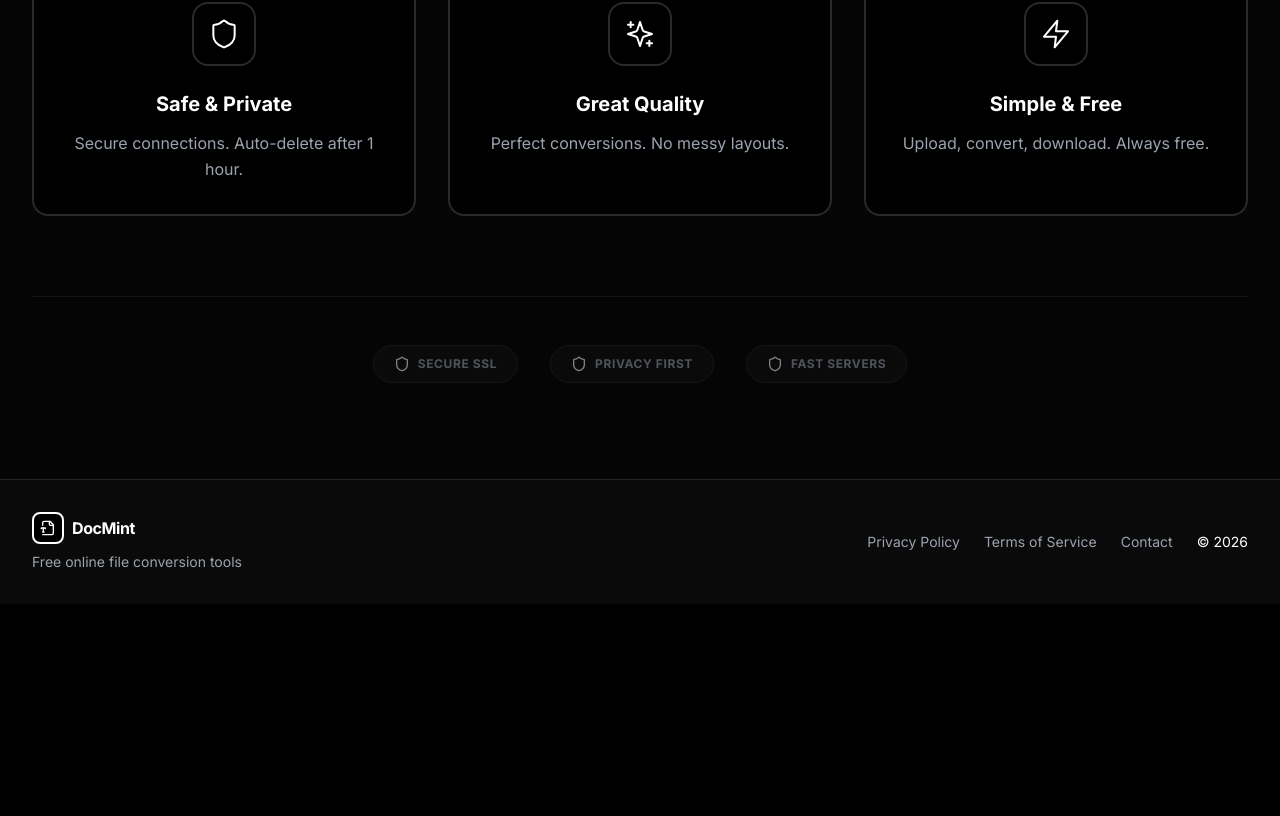
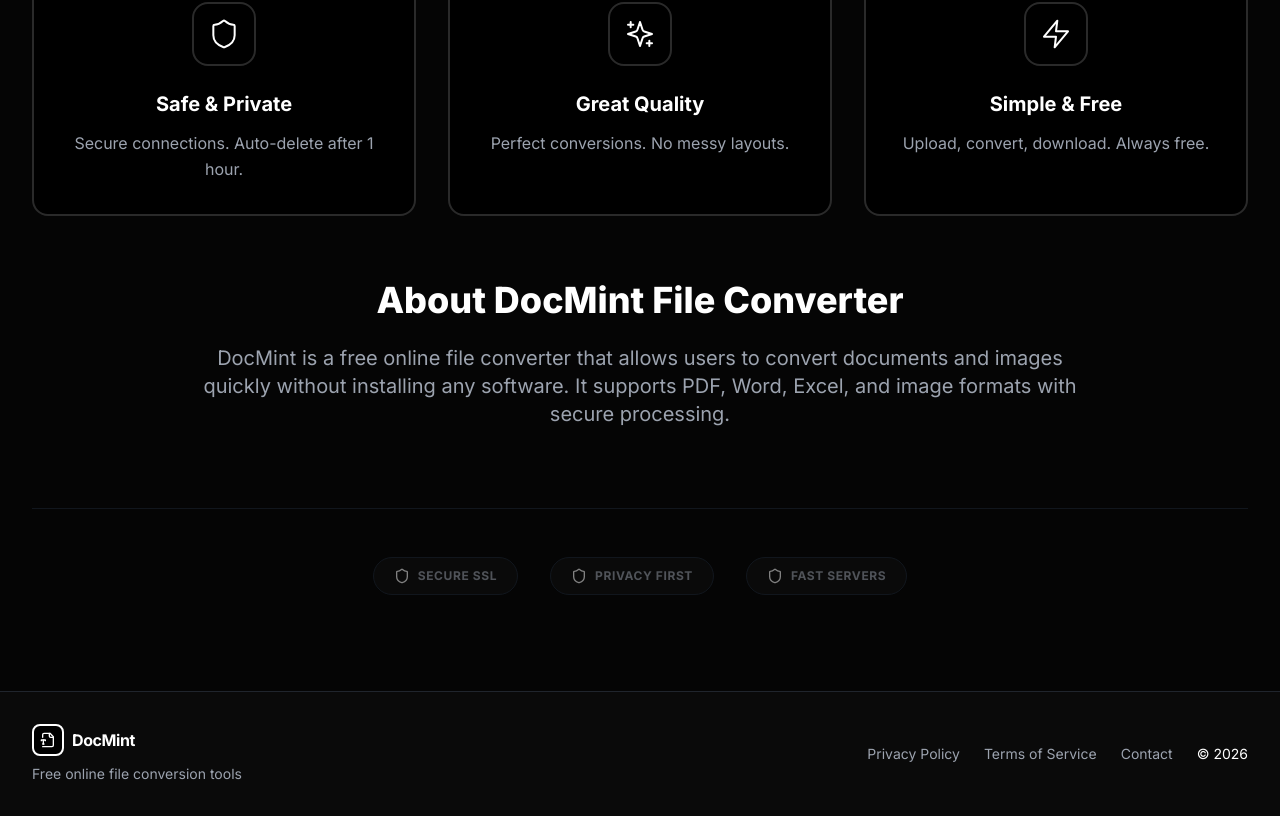
Before and after one commit to saivigneshdhamerla/DocMint---File-Converter, a React (Vite) app in the folder frontend/: page / in a window 1280 px wide. Shown: the part 1936-2752 px from the top of the page. Before the commit the page ends 2540 px from the top, so only its background shows below. Built offline with nearby package versions, Linux system fonts and the light colour scheme; no server answers.

Commit message:
SEO optimization

```diff
--- a/frontend/index.html
+++ b/frontend/index.html
@@ -10,12 +10,16 @@
   <meta name="description"
     content="Free online file converter - Convert PDF, Word, Excel, PowerPoint, and images. No registration required." />
   <meta name="keywords" content="file converter, PDF converter, image to PDF, PDF to Word, compress PDF, merge PDF" />
+  <meta property="og:title" content="DocMint – Free Online File Converter" />
+  <meta property="og:description" content="Convert PDF, Word, Excel, and Images online for free." />
+  <meta property="og:url" content="https://docmint.netlify.app/" />
+  <meta property="og:type" content="website" />
   <link rel="preconnect" href="https://fonts.googleapis.com">
   <link rel="preconnect" href="https://fonts.gstatic.com" crossorigin>
   <link
     href="https://fonts.googleapis.com/css2?family=Inter:wght@300;400;500;600;700;800&family=JetBrains+Mono:wght@400;500&display=swap"
     rel="stylesheet">
-  <title>DocMint - Free Online File Conversion</title>
+  <title>DocMint – Free Online File Converter (PDF, Word, Image)</title>
 </head>
 
 <body>
--- /dev/null
+++ b/frontend/public/googleca27adec79dbf3a1.html
@@ -0,0 +1 @@
+google-site-verification: googleca27adec79dbf3a1.html
--- a/frontend/src/components/home/HomePage.jsx
+++ b/frontend/src/components/home/HomePage.jsx
@@ -155,6 +155,22 @@
             </div>
           </div>
 
+        {/* About Section */}
+      <section className="max-w-7xl mx-auto px-4 sm:px-6 lg:px-8 pt-16">
+        <div className="max-w-4xl mx-auto">
+          <div className="text-center mb-8">
+            <h2 className="text-3xl md:text-4xl font-black text-gray-900 dark:text-white mb-6">
+              About DocMint File Converter
+            </h2>
+            <p className="text-lg md:text-xl text-gray-600 dark:text-gray-400 leading-relaxed">
+              DocMint is a free online file converter that allows users to convert
+              documents and images quickly without installing any software.
+              It supports PDF, Word, Excel, and image formats with secure processing.
+            </p>
+          </div>
+        </div>
+      </section>
+
           {/* Trust badges */}
           <div className="mt-20 pt-12 border-t border-gray-200 dark:border-gray-800 flex flex-wrap justify-center items-center gap-8 opacity-50">
             <div className="shine flex items-center gap-2 px-5 py-2.5 bg-white dark:bg-dark-tertiary rounded-full border border-gray-200 dark:border-gray-800">
```
Also changed, not shown: frontend/public/robots.txt (added), 1 other file (tests, documents, lock files or other folders).
